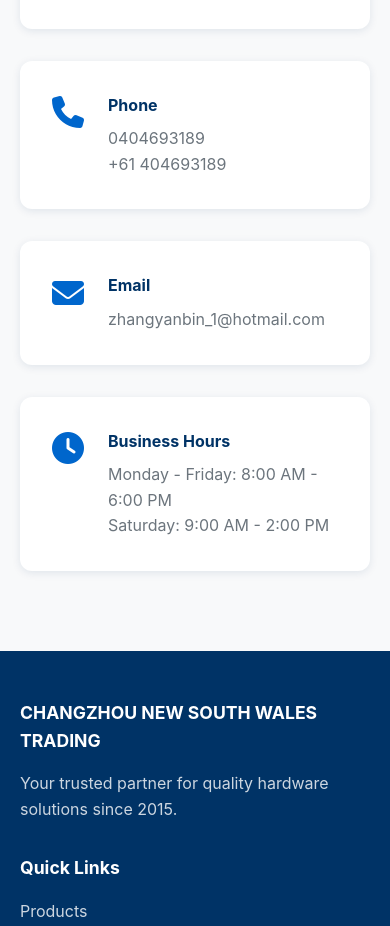
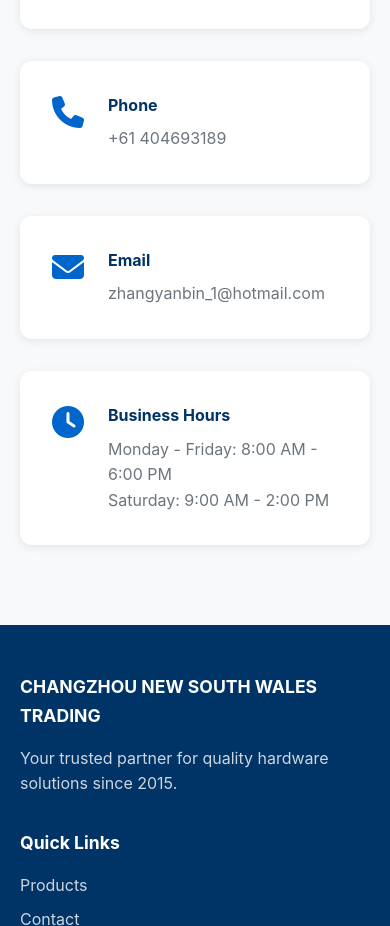
Before and after one commit to stickypoooop-AI/WEB-project, a website: page index.html in a window 390 px wide. Shown: the part 4421-5347 px from the top of the page. Drawn offline with nearby package versions, Linux system fonts and the light colour scheme; no server answers.

Commit message:
Remove local phone number from contact section

```diff
--- a/index.html
+++ b/index.html
@@ -164,7 +164,6 @@
                         <i class="fas fa-phone"></i>
                         <div>
                             <h4 data-i18n="contact_phone">Phone</h4>
-                            <p>0404693189</p>
                             <p>+61 404693189</p>
                         </div>
                     </div>
```
